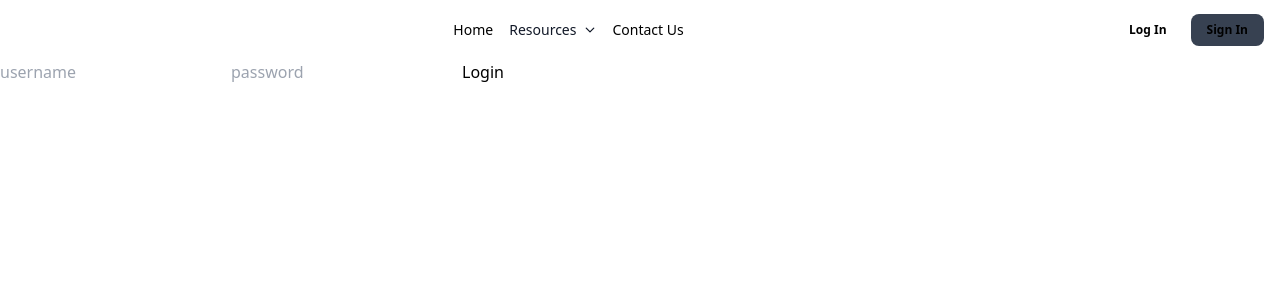
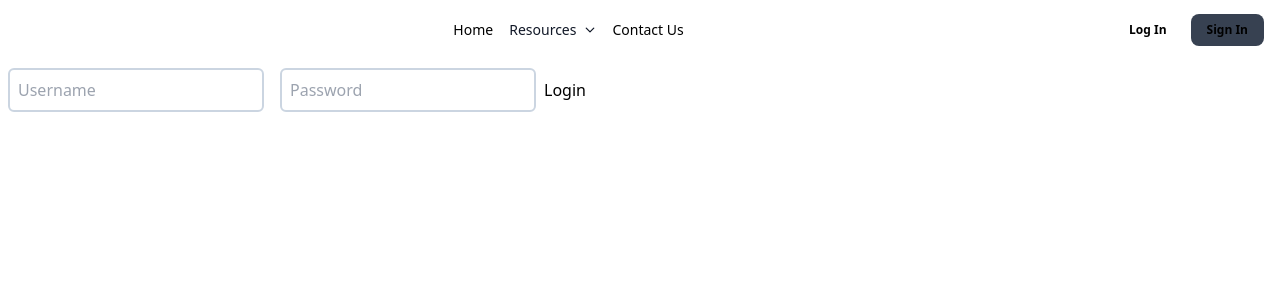
Before and after one commit to felinevintage/SEN.Passport, a React (Vite) app in the folder client/: page / in a window 1280 px wide. Shown: the top 300 px of the page. Built offline with nearby package versions, Linux system fonts and the light colour scheme; the HTML template or start-up script is replaced by a standard one.

Commit message:
Refactor login page with InputBox

```diff
--- a/client/src/pages/Login.jsx
+++ b/client/src/pages/Login.jsx
@@ -1,6 +1,7 @@
 import { useState } from "react";
 import { useNavigate } from "react-router-dom";
 import axios from "axios";
+import InputBox from "../components/InputBox";
 
 // Any component that wants to ‘consume’ / be aware of authContext
 // just needs to import the useAuth
@@ -26,6 +27,11 @@ export default function Login() {
   const [errors, setErrors] = useState("");
   const navigate = useNavigate();
 
+  function handleChange(e) {
+    const { name, value } = e.target;
+    setCredentials({ ...credentials, [name]: value });
+  }
+
   async function login() {
     try {
       const { data } = await axios.post("/api/auth/login", credentials);
@@ -43,21 +49,19 @@ export default function Login() {
 
   return (
     <div>
-      <input
-        placeholder="username"
+      <InputBox
+        name="username"
+        placeholder="Username"
         value={credentials.username}
-        onChange={(e) =>
-          setCredentials({ ...credentials, username: e.target.value })
-        }
-      ></input>
-      <input
-        placeholder="password"
+        handleChange={handleChange}
+      />
+      <InputBox
+        name="password"
+        placeholder="Password"
         type="password"
         value={credentials.password}
-        onChange={(e) =>
-          setCredentials({ ...credentials, password: e.target.value })
-        }
-      ></input>
+        handleChange={handleChange}
+      />
       <button onClick={login}>Login</button>
       <div>{errors ? errors : null}</div>
     </div>
```
